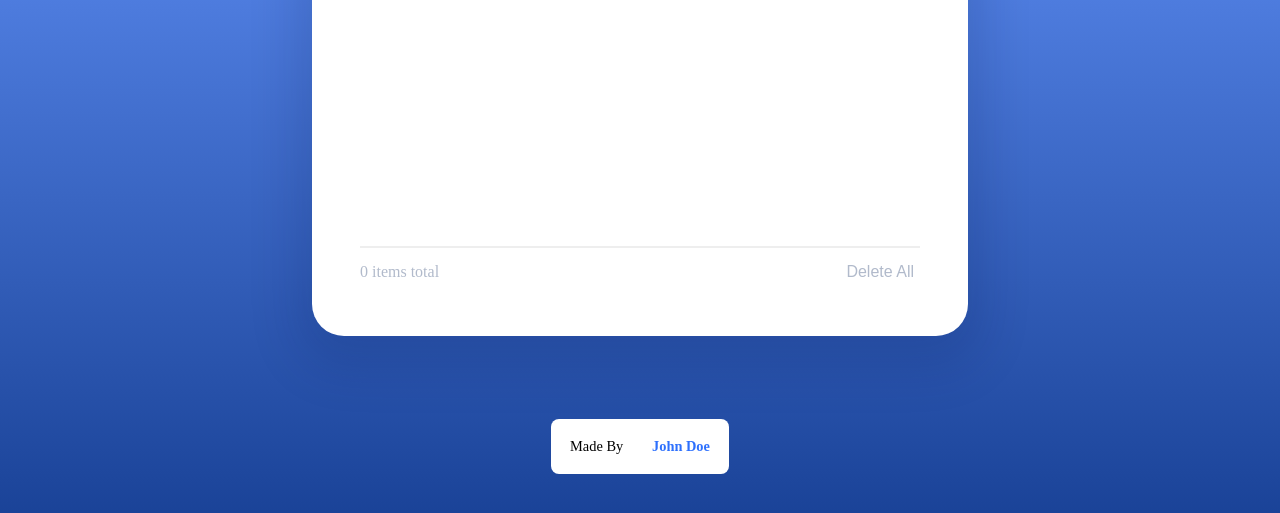
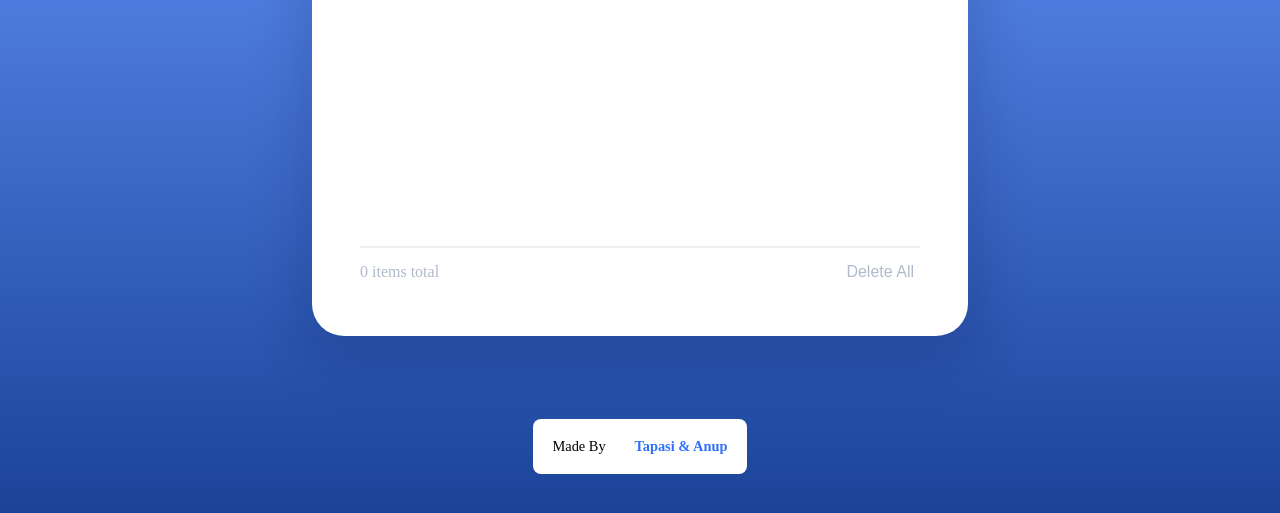
Before and after one commit to topshe23/to-doList, a plain HTML site: page index.html in a window 1280 px wide. Shown: the part 243-756 px from the top of the page. Drawn offline with Linux system fonts and the light colour scheme.

Commit message:
Update index.html

```diff
--- a/index.html
+++ b/index.html
@@ -33,7 +33,7 @@
     <footer>
       <div class="footer">
         <p class="made-by">Made By</p>
-        <p class="author">John Doe</p>
+        <p class="author">Tapasi & Anup</p>
       </div>
     </footer>
   </body>
```
